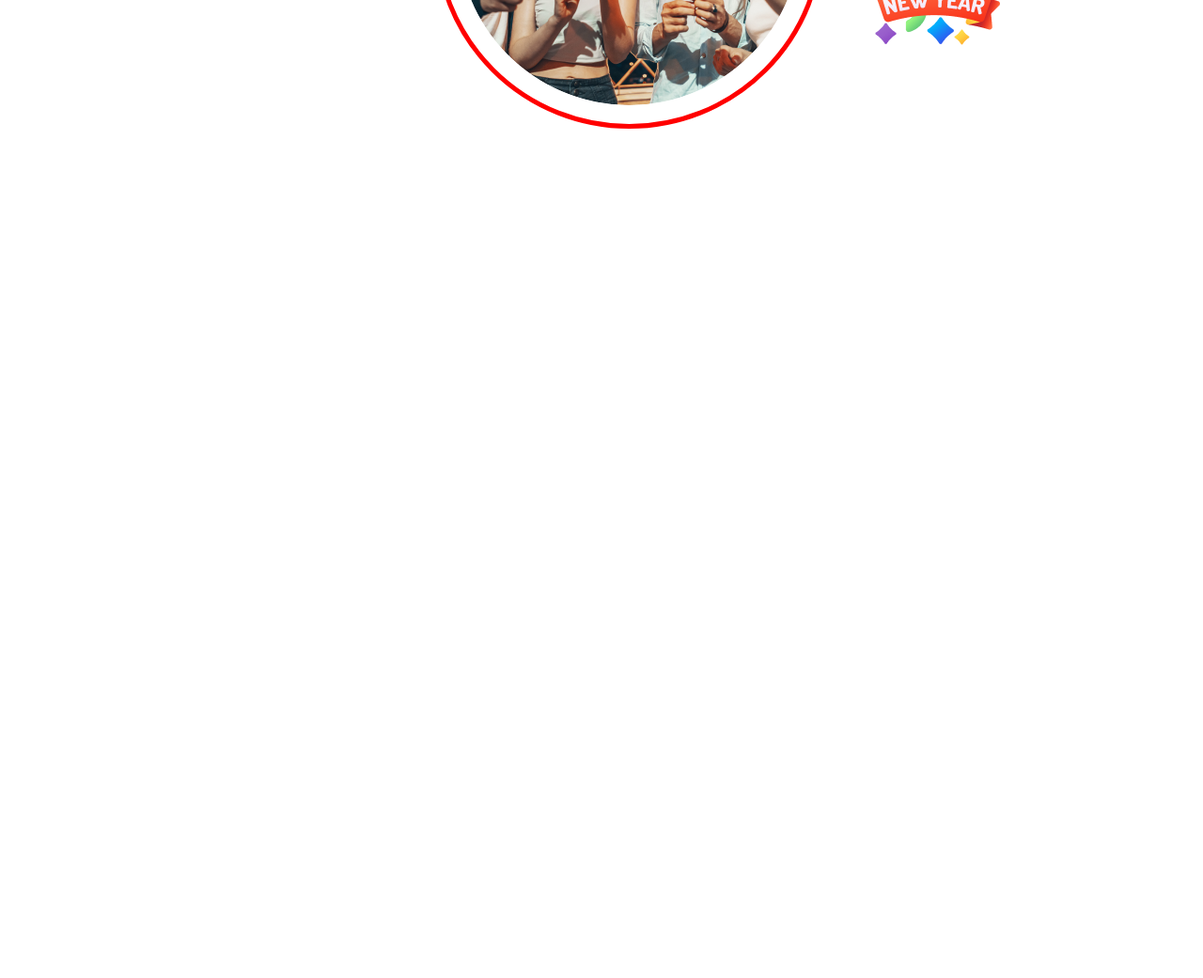
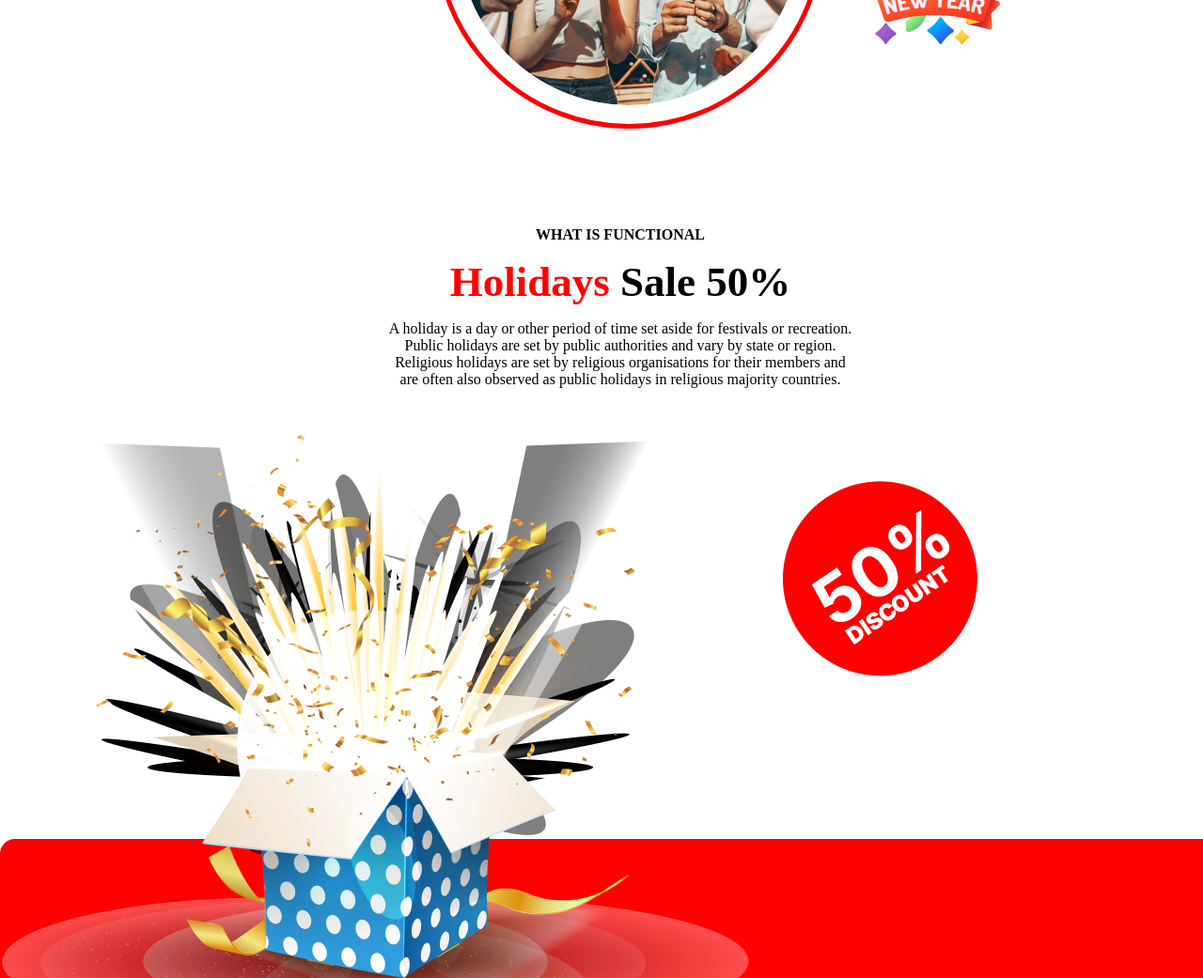
Before and after one commit to MD-Moniruzzaman-Arafat/HTML-CSS-PROJECT-1, a plain HTML site: page index.html in a window 1280 px wide. Shown: the part 2852-3893 px from the top of the page at 94% size. Before the commit the page ends 3093 px from the top, so only its background shows below. Drawn offline with Linux system fonts and the light colour scheme.

Commit message:
lolidays sale section

```diff
--- a/index.html
+++ b/index.html
@@ -65,6 +65,27 @@
           <img src="./image/Group 96.png" alt="" />
         </div>
       </section>
+      <section id="holidays-sale">
+        <div id="holidays-sale-header">
+          <h4>WHAT IS FUNCTIONAL</h4>
+          <h1><span>Holidays</span> Sale 50%</h1>
+          <p>
+            A holiday is a day or other period of time set aside for festivals
+            or recreation. Public holidays are set by public authorities and
+            vary by state or region. Religious holidays are set by religious
+            organisations for their members and are often also observed as
+            public holidays in religious majority countries.
+          </p>
+        </div>
+        <div>
+          <div id="holiday-img">
+            <img id="img1" src="./image/Rectangle 2.png" alt="" />
+            <img id="img2" src="./image/Group 75.png" alt="" />
+            <img id="girls" src="./image//Rectangle 1.png" alt="" />
+            <img id="offer" src="./image/Group 44.png" alt="" />
+          </div>
+        </div>
+      </section>
     </main>
   </body>
 </html>
--- a/style.css
+++ b/style.css
@@ -192,3 +192,45 @@ header::after {
   border-radius: 50%;
   padding: 20px;
 }
+
+/* holiday sale section */
+#holidays-sale {
+  margin: 100px auto;
+  width: 1320px;
+}
+#holidays-sale-header {
+  text-align: center;
+  margin-bottom: 50px;
+}
+#holidays-sale-header h1 {
+  margin: 15px 0;
+  font-size: 45px;
+}
+#holidays-sale-header span {
+  color: red;
+}
+
+#holidays-sale-header p {
+  width: 500px;
+  margin: 0 auto;
+}
+#holiday-img {
+  position: relative;
+}
+#img1 {
+  position: absolute;
+  top: 430px;
+  z-index: 20;
+}
+#img2 {
+  position: absolute;
+  z-index: 30;
+}
+#girls {
+  position: absolute;
+  right: 0px;
+}
+#offer {
+  position: absolute;
+  right: 230px;
+}
```
